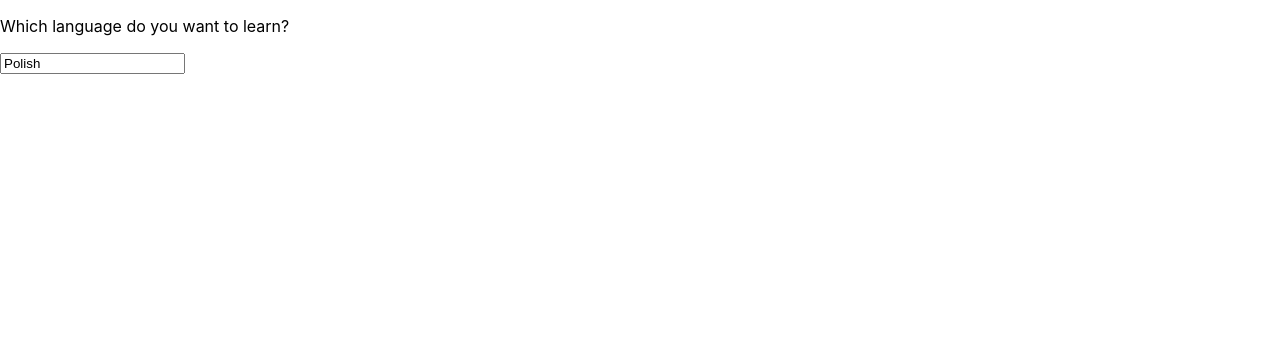
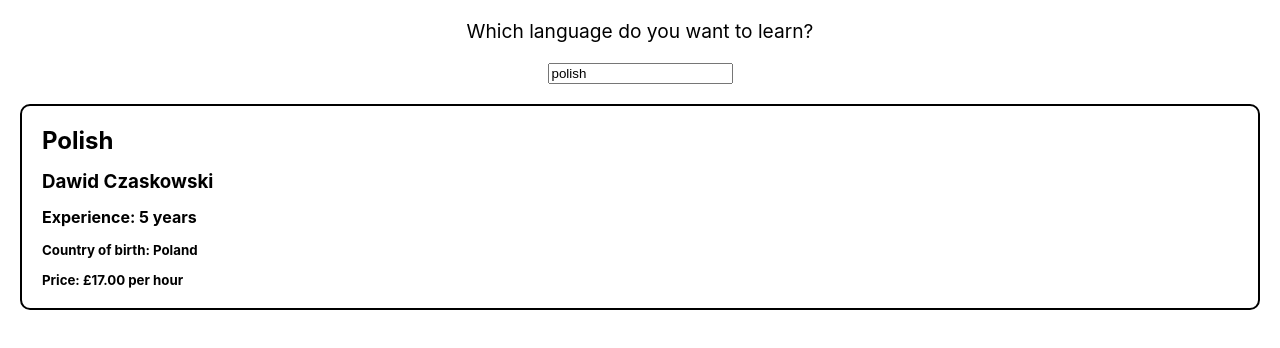
Before and after one commit to ryan50500/Language__App__React__TypeScript, a React (Create React App) app: page / in a window 1280 px wide. Shown: the top 348 px of the page. Built offline with nearby package versions, Linux system fonts and the light colour scheme.

Commit message:
adding border styles

```diff
--- a/src/App.tsx
+++ b/src/App.tsx
@@ -1,10 +1,13 @@
 import React from 'react';
-import Users from './components/Users';
+import Teachers from './components/Teachers';
+// import Card from './components/Card';
 
 function App() {
   return (
     <>
-      <Users />
+      {/* <Card> */}
+      <Teachers />
+      {/* </Card> */}
     </>
   );
 }
--- /dev/null
+++ b/src/components/TeacherBorder.module.css
@@ -0,0 +1,6 @@
+.card {
+    border: 2px solid black;
+    border-radius: 10px;
+    margin: 20px;
+    padding: 20px;
+}
--- /dev/null
+++ b/src/components/TeacherBorder.tsx
@@ -0,0 +1,16 @@
+import React from 'react';
+import styles from './TeacherBorder.module.css';
+
+interface IUserBorder {
+    children?: React.ReactNode
+}
+
+const TeacherBorder: React.FC<IUserBorder> = (props) => {
+    return (
+        <div className={styles.card}>
+            {props.children}
+        </div>
+    )
+}
+
+export default TeacherBorder
--- /dev/null
+++ b/src/components/TeacherStyles.module.css
@@ -0,0 +1,6 @@
+.teacher * {
+    margin: 0 0 0.9rem 0;
+}
+.price {
+    margin: 0;
+}
--- /dev/null
+++ b/src/components/Teachers.tsx
@@ -0,0 +1,37 @@
+import React from 'react';
+import UserArray from '../UserArray';
+import TeacherBorder from './TeacherBorder';
+import { useState } from 'react';
+import TeacherStyles from './TeacherStyles.module.css';
+
+const Teachers = () => {
+    const [inputText, setInputText] = useState<string>("polish");
+
+    const filteredItem = UserArray.filter(arrayMatched => arrayMatched.language.toLowerCase().indexOf(inputText) !== -1)
+
+    return (
+        <>
+            <div style={{ textAlign: "center" }}>
+                <p style={{ fontSize: "1.2rem" }}>Which language do you want to learn?</p>
+                <input type="text" name="name" value={inputText} onChange={(e) => setInputText(e.target.value)} />
+            </div>
+            {filteredItem.map((arrayItem, index) => {
+                return (
+                    <>
+                        <TeacherBorder key={index}>
+                            <div className={TeacherStyles.teacher}>
+                                <h2>{arrayItem.language}</h2>
+                                <h3>{arrayItem.name}</h3>
+                                <h4>Experience: {arrayItem.experience}</h4>
+                                <h5>Country of birth: {arrayItem.country}</h5>
+                                <h5 className={TeacherStyles.price}>Price: {arrayItem.price}</h5>
+                            </div>
+                        </TeacherBorder>
+                    </>
+                )
+            })}
+        </>
+    )
+}
+
+export default Teachers
--- a/src/components/Users.tsx
+++ /dev/null
@@ -1,31 +0,0 @@
-import React from 'react';
-import UserArray from '../UserArray';
-import { useState } from 'react';
-
-
-const Users = () => {
-    const [inputText, setInputText] = useState<string>("Polish");
-
-    const filteredItem = UserArray.filter(arrayMatched => arrayMatched.language.toLowerCase().indexOf(inputText) !== -1)
-    console.log(filteredItem);
-    return (
-        <>
-            <p>Which language do you want to learn?</p>
-            <input type="text" name="name" value={inputText} onChange={(e) => setInputText(e.target.value)} />
-            {filteredItem.map((arrayItem, index) => {
-                return (
-                    <div className="teacher" key={index}>
-                        <h2>{arrayItem.language}</h2>
-                        <h3>{arrayItem.name}</h3>
-                        <h4>Experience: {arrayItem.experience}</h4>
-                        <h5>Country of birth: {arrayItem.country}</h5>
-                        <h5>Price: {arrayItem.price}</h5>
-                    </div>
-
-                )
-            })}
-        </>
-    )
-}
-
-export default Users
```
